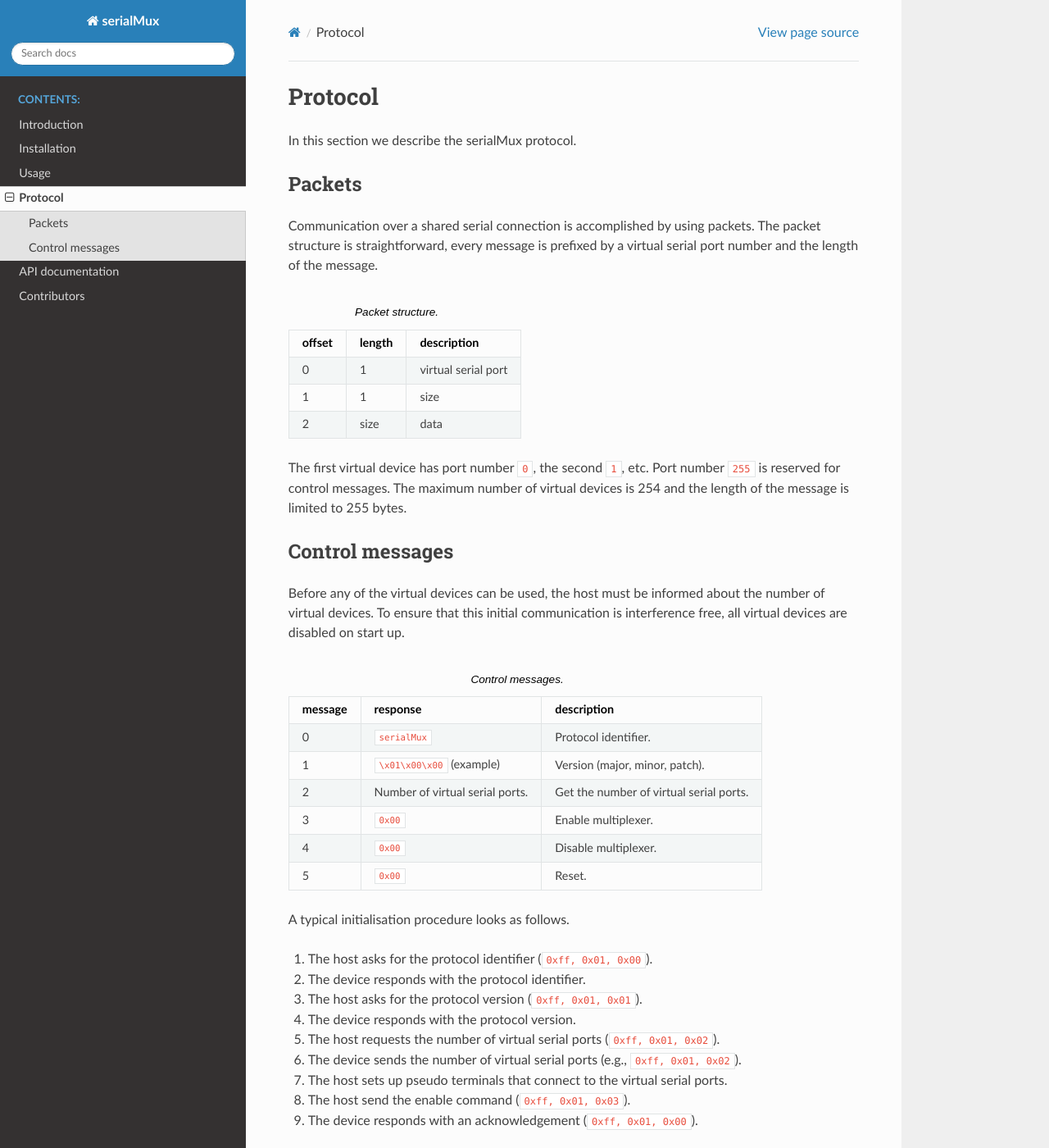
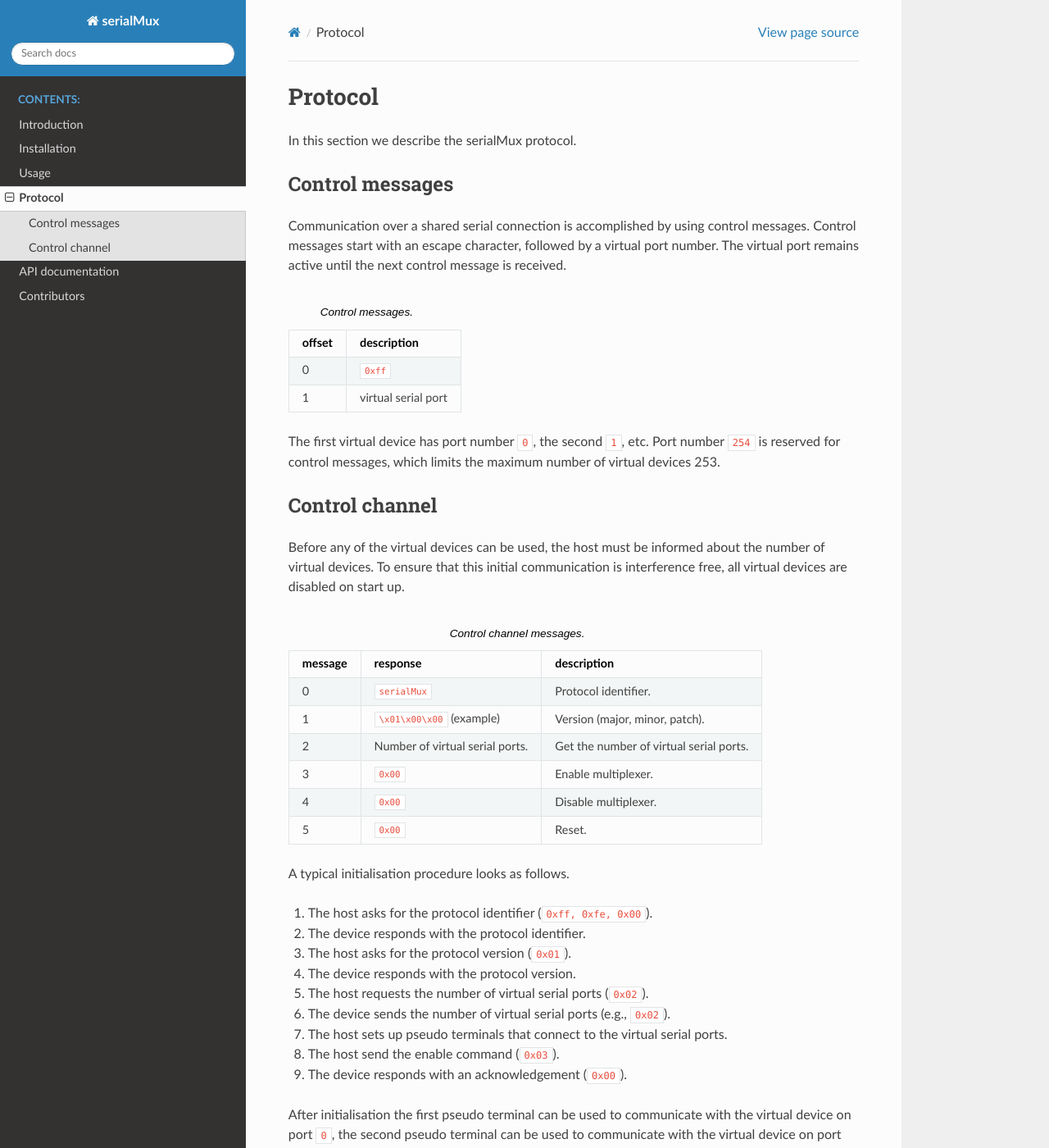
Before and after one commit to jfjlaros/serialMux, a Sphinx documentation site: the page built from docs/protocol.rst, in a window 1280 px wide and 1400 px high. Shown: the whole window at 82% size. Built offline with Sphinx 7.4.7 and the Read the Docs theme 2.0.0, drawn with Linux system fonts in a browser that asks for light colours.

Commit message:
Tests and documentation.

```diff
--- a/README.rst
+++ b/README.rst
@@ -5,7 +5,7 @@
    :target: https://github.com/jfjlaros/serialMux/graphs/commit-activity
 .. image:: https://github.com/jfjlaros/serialMux/actions/workflows/arduino-package.yml/badge.svg
    :target: https://github.com/jfjlaros/serialMux/actions/workflows/arduino-package.yml
-.. image:: https://readthedocs.org/projects/simplerpc/badge/?version=latest
+.. image:: https://readthedocs.org/projects/serialmux/badge/?version=latest
    :target: https://serialMux.readthedocs.io/en/latest
 .. image:: https://img.shields.io/github/release-date/jfjlaros/serialMux.svg
    :target: https://github.com/jfjlaros/serialMux/releases
--- a/docs/protocol.rst
+++ b/docs/protocol.rst
@@ -4,43 +4,38 @@ Protocol
 In this section we describe the serialMux protocol.
 
 
-Packets
--------
+Control messages
+----------------
 
-Communication over a shared serial connection is accomplished by using
-packets. The packet structure is straightforward, every message is prefixed
-by a virtual serial port number and the length of the message.
+Communication over a shared serial connection is accomplished by using control
+messages. Control messages start with an escape character, followed by a
+virtual port number. The virtual port remains active until the next control
+message is received.
 
-.. list-table:: Packet structure.
+.. list-table:: Control messages.
    :header-rows: 1
 
    * - offset
-     - length
      - description
    * - 0
-     - 1
+     - ``0xff``
+   * - 1
      - virtual serial port
-   * - 1
-     - 1
-     - size
-   * - 2
-     - size
-     - data
 
 The first virtual device has port number ``0``, the second ``1``, etc. Port
-number ``255`` is reserved for control messages. The maximum number of virtual
-devices is 254 and the length of the message is limited to 255 bytes.
+number ``254`` is reserved for control messages, which limits the maximum
+number of virtual devices 253.
 
 
-Control messages
-----------------
+Control channel
+---------------
 
 Before any of the virtual devices can be used, the host must be informed
 about the number of virtual devices. To ensure that this initial
 communication is interference free, all virtual devices are disabled on start
 up.
 
-.. list-table:: Control messages.
+.. list-table:: Control channel messages.
    :header-rows: 1
 
    * - message
@@ -67,16 +62,15 @@ up.
 
 A typical initialisation procedure looks as follows.
 
-1. The host asks for the protocol identifier (``0xff, 0x01, 0x00``).
+1. The host asks for the protocol identifier (``0xff, 0xfe, 0x00``).
 2. The device responds with the protocol identifier.
-3. The host asks for the protocol version (``0xff, 0x01, 0x01``).
+3. The host asks for the protocol version (``0x01``).
 4. The device responds with the protocol version.
-5. The host requests the number of virtual serial ports (``0xff, 0x01, 0x02``).
-6. The device sends the number of virtual serial ports (e.g., ``0xff, 0x01,
-   0x02``).
+5. The host requests the number of virtual serial ports (``0x02``).
+6. The device sends the number of virtual serial ports (e.g., ``0x02``).
 7. The host sets up pseudo terminals that connect to the virtual serial ports.
-8. The host send the enable command (``0xff, 0x01, 0x03``).
-9. The device responds with an acknowledgement (``0xff, 0x01, 0x00``).
+8. The host send the enable command (``0x03``).
+9. The device responds with an acknowledgement (``0x00``).
 
 After initialisation the first pseudo terminal can be used to communicate
 with the virtual device on port ``0``, the second pseudo terminal can be used
```
Also changed, not shown: 2 other files.
